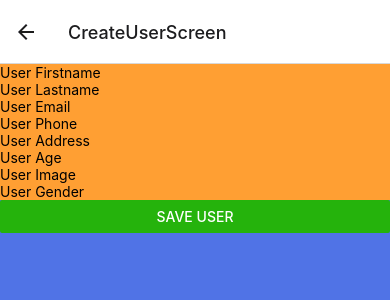
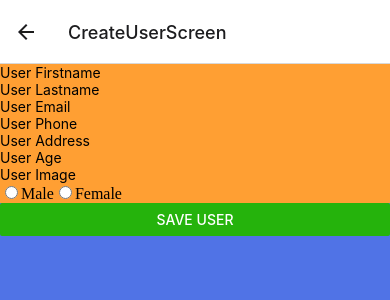
Before and after one commit to CesarCejaC/miApp-BDCN, a React Native app in the folder miApp-BDCN/: screen /CreateUserScreen in a window 390 px wide. Shown: the top 300 px of the page. Built offline with nearby package versions, Linux system fonts and the light colour scheme; no server answers; the database is empty.

Commit message:
gender radios

```diff
--- a/miApp-BDCN/screens/CreateUserScreen.js
+++ b/miApp-BDCN/screens/CreateUserScreen.js
@@ -106,14 +106,28 @@ const CreateUserScreen = (props) => {
                     style={styles.inputs}
                 />
             </View>
-            <View>
+            {/* <View>
                 <TextInput
                     placeholder="User Gender"
-                    onChangeText={(value) => handleChangeText(value, "gender")}
+                    onChangeText={(value) => handleChangeText(value, {gender})}
                     value={state.gender}
                     style={styles.inputs}
                 />
+            </View> */}
+
+            <View
+            style={styles.inputs}
+            >
+                <div>
+                    <input type="radio" name="gender" id="rad1" value="Male"
+                    />Male
+                        {/* <label for="rad1">Male</label> */}
+                    <input type="radio" name="gender" id="rad2" value="Female"
+                    />Female
+                        {/* <label for="rad2">Female</label> */}
+                </div>
             </View>
+
             <View>
                 <Button
                     title="Save User"
```
